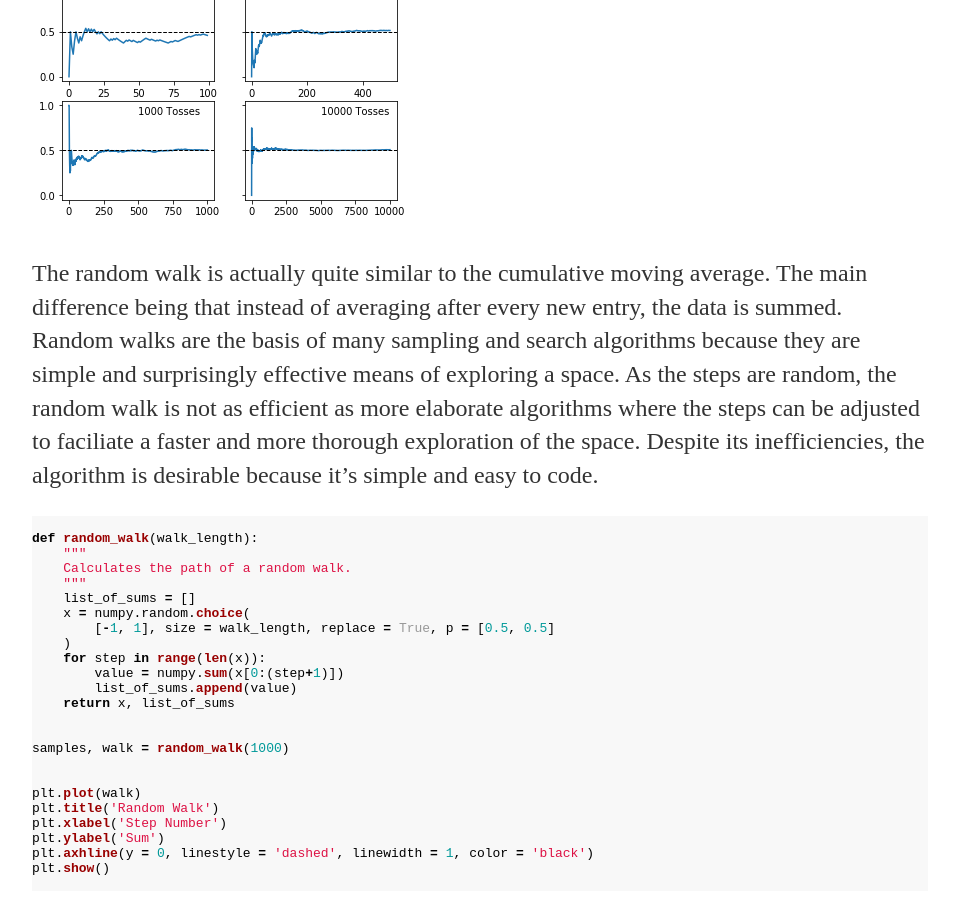
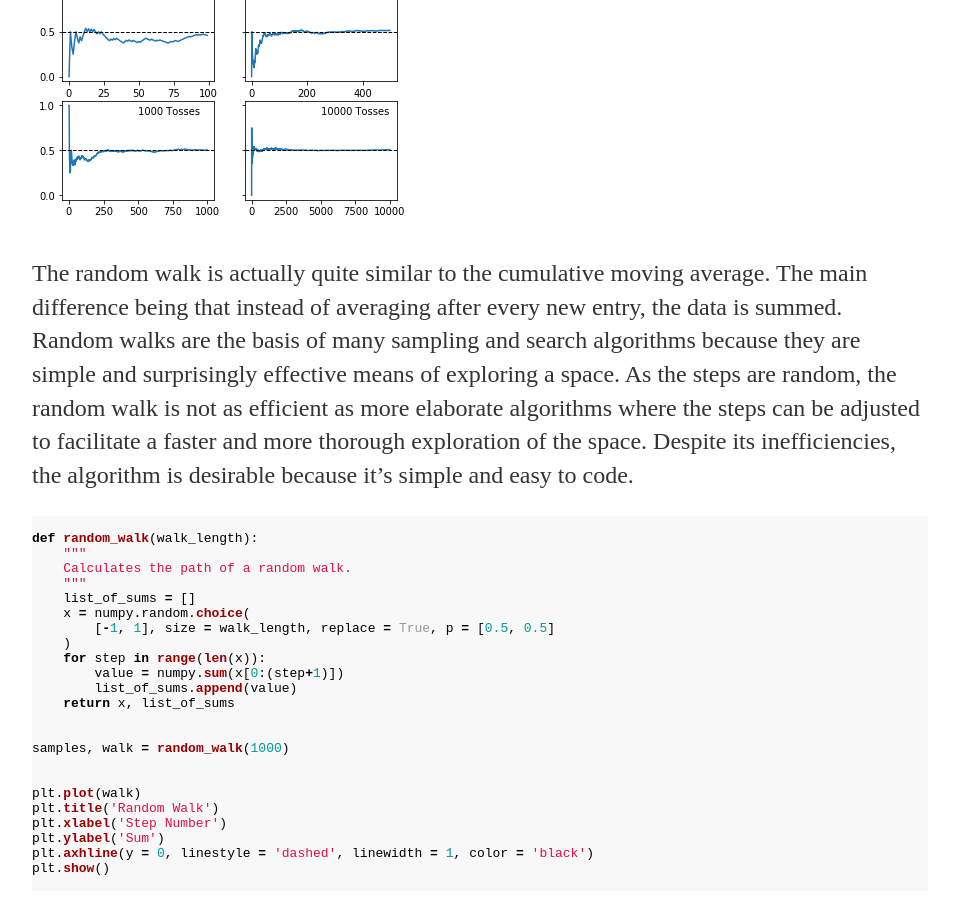
Before and after one commit to aaron-c-jones/aaron-c-jones.github.io, a Jekyll site: the page built from _posts/2018-03-06-aaron-jones-fun-with-python.md, in a window 1280 px wide and 900 px high, scrolled down 2107 px. Shown: the whole window, without its empty margins (160-1115 px from the left). Built offline with Jekyll 4.4.1, drawn with Linux system fonts in a browser that asks for light colours.

Commit message:
small post changes

````diff
--- a/_posts/2018-03-06-aaron-jones-fun-with-python.md
+++ b/_posts/2018-03-06-aaron-jones-fun-with-python.md
@@ -93,7 +93,7 @@ ax4.annotate('10000 Tosses', [5000, 0.9])
 ![](/images/2018-03-06-aaron-jones-fun-with-python_files/figure-markdown_github/output_2_1.png)
 
 
-The random walk is actually quite similar to the cumulative moving average. The main difference being that instead of averaging after every new entry, the data is summed. Random walks are the basis of many sampling and search algorithms because they are simple and surprisingly effective means of exploring a space. As the steps are random, the random walk is not as efficient as more elaborate algorithms where the steps can be adjusted to faciliate a faster and more thorough exploration of the space. Despite its inefficiencies, the algorithm is desirable because it's simple and easy to code.
+The random walk is actually quite similar to the cumulative moving average. The main difference being that instead of averaging after every new entry, the data is summed. Random walks are the basis of many sampling and search algorithms because they are simple and surprisingly effective means of exploring a space. As the steps are random, the random walk is not as efficient as more elaborate algorithms where the steps can be adjusted to facilitate a faster and more thorough exploration of the space. Despite its inefficiencies, the algorithm is desirable because it's simple and easy to code.
 
 ```python
 
````
Also changed, not shown: _posts/2018-02-28-aaron-jones-sklearn-classification.md (+1 -1 lines).
